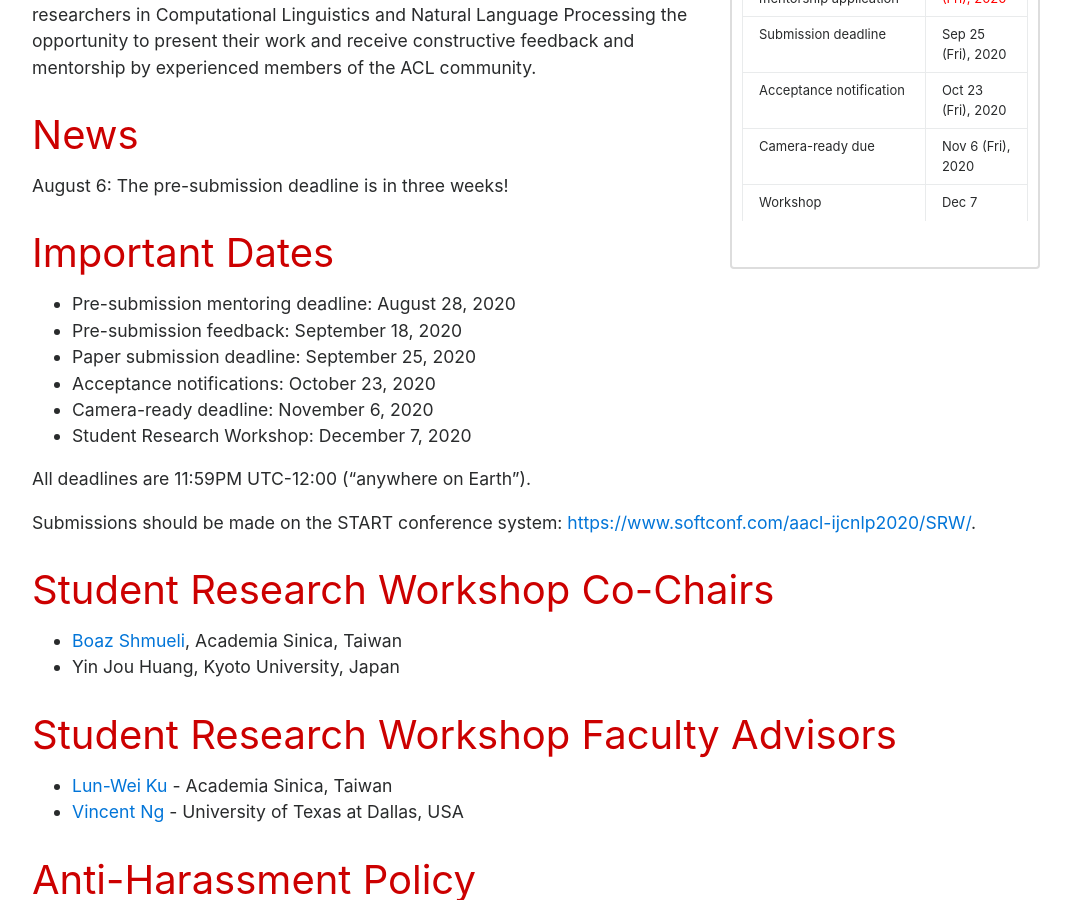
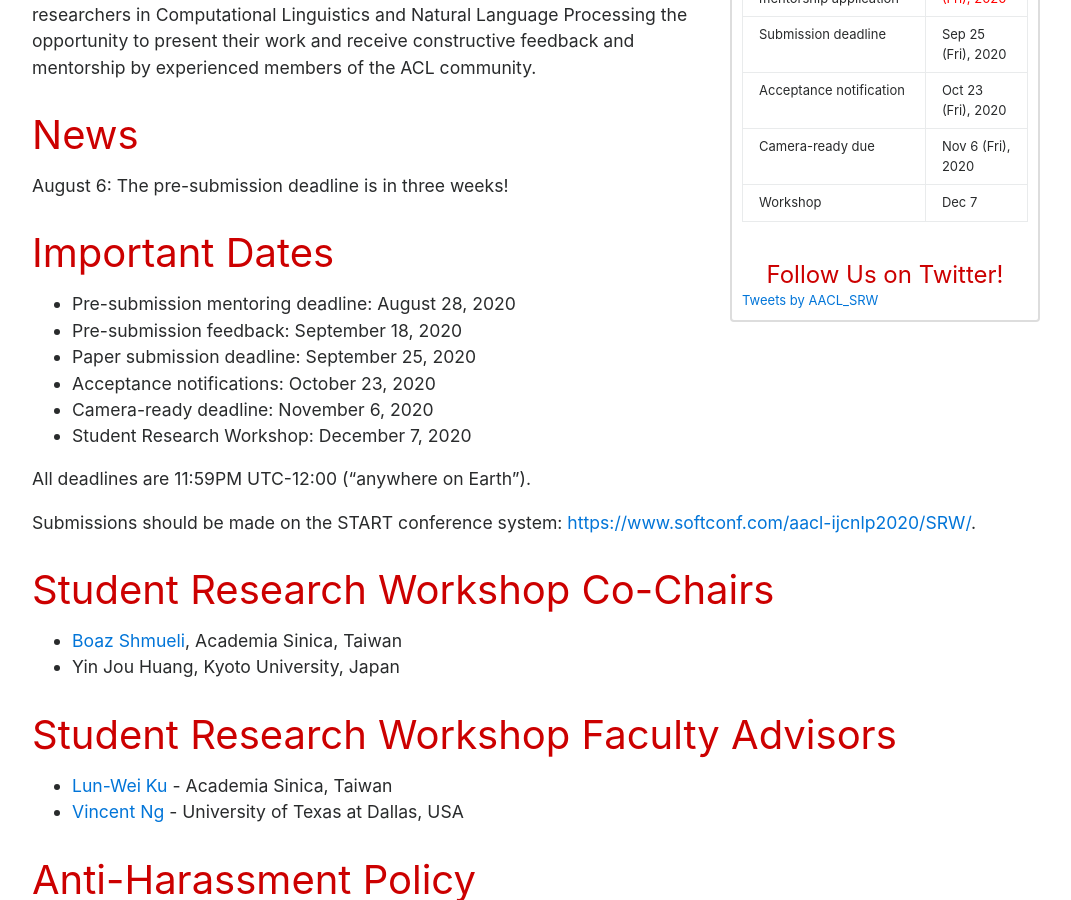
Before and after one commit to aacl2023-srw/aacl2023-srw.github.io, a Jekyll site: the page built from index.md, in a window 1280 px wide and 900 px high, scrolled down 779 px. Shown: the whole window, without its empty margins (104-1175 px from the left). Built offline with Jekyll 4.4.1, drawn with Linux system fonts in a browser that asks for light colours; comment, search, counter and statistics services are not loaded.

Commit message:
add twitter links

```diff
--- a/_layouts/default.html
+++ b/_layouts/default.html
@@ -17,6 +17,7 @@
       <div id="side-table-wrapper" style="float:right; width:310px; font-size: small">
         <h4 id="side-table-header">Important Dates</h4>
         <table id="important-dates" class="table table-condensed">
+          <p align="center"><small>* <em>All deadlines are calculated at 11:59 pm <br> UTC-12 hours</em></small></p>
           <tbody>
             <tr><td>Pre-submission mentorship application</td>
               <td>
@@ -28,7 +29,6 @@
             </tr>
             <tr><td>Submission deadline</td>
               <td>
-
                 {% if sub < nowdate %} <strike> <font color="grey">{% endif %}
                 {% assign datediff = sub | minus: nowdate | divided_by: 60 | divided_by: 60 | divided_by: 24 %}
                 {% if datediff < 30  and datediff > -1 %} <font color="red"> {% endif %}
@@ -54,11 +54,6 @@
             <tr><td>Workshop</td>
               <td>Dec 7</td>
             </tr>
-
-            <tr>
-
-              <p align="center"><small>* <em>All deadlines are calculated at 11:59 pm <br> UTC-12 hours</em></small></p>
-            </tr>
           </tbody></table>
           </font><br>
 
@@ -78,6 +73,8 @@
           </tbody>
         </table> -->
 
+        <h4 id="side-table-header">Follow Us on Twitter!</h4>
+        <a class="twitter-timeline" href="https://twitter.com/AACL_SRW?ref_src=twsrc%5Etfw">Tweets by AACL_SRW</a> <script async src="https://platform.twitter.com/widgets.js" charset="utf-8"></script>
       </div>
       <!-- ===================================== -->
       {{ content }}
```
